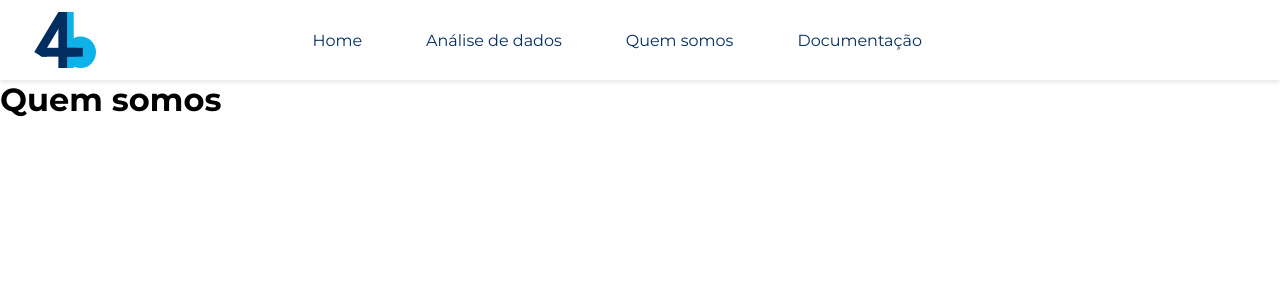
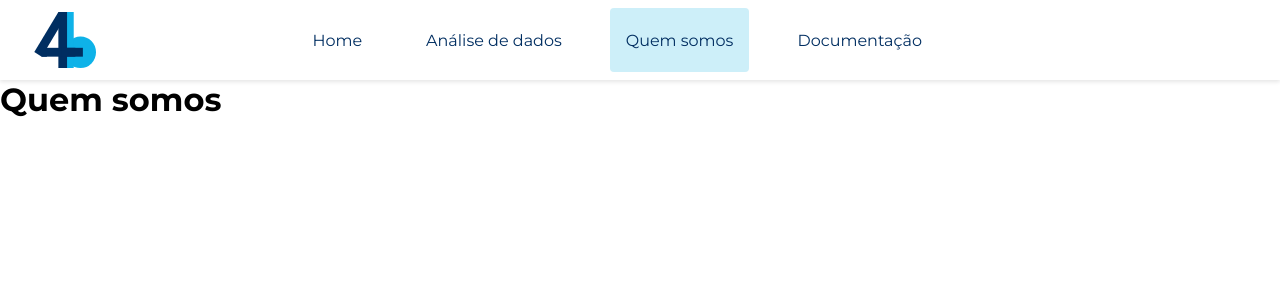
Before and after one commit to 4Banks/frontend, a React (Create React App) app: page /quemsomos in a window 1280 px wide. Shown: the top 300 px of the page. Built offline with nearby package versions, Linux system fonts and the light colour scheme; the HTML template or start-up script is replaced by a standard one.

Commit message:
feat(Header) Adiciona sinalização da página atual.

```diff
--- a/src/components/Header.js
+++ b/src/components/Header.js
@@ -1,10 +1,17 @@
 import { useRef } from "react";
+import { useLocation, Link } from "react-router-dom";
 import { FaBars, FaTimes } from "react-icons/fa";
 import logo from "../assets/logo.svg";
 import "../styles/main.css";
 
 function Header() {
 	const navRef = useRef();
+
+	const location = useLocation();
+
+	const isActive = (pathname) => {
+	  return location.pathname === pathname ? 'active' : '';
+	};
 
 	const showHeader = () => {
 		navRef.current.classList.toggle(
@@ -14,29 +21,27 @@ function Header() {
 
 	return (
 		<header>
-			<img src={logo} alt="Logo" className="nav-logo"/>
+		  <img src={logo} alt="Logo" className="nav-logo" />
 		  <nav ref={navRef}>
 			<ul>
-					<li>
-						<a href="/">Home</a>
+			  <li className={isActive('/')}>
+				<Link to="/">Home</Link>
 			  </li>
-					<li>
-						<a href="/analise">Análise de dados</a>
+			  <li className={isActive('/analise')}>
+				<Link to="/analise">Análise de dados</Link>
 			  </li>
-					<li>
-						<a href="/quemsomos">Quem somos</a>
+			  <li className={isActive('/quemsomos')}>
+				<Link to="/quemsomos">Quem somos</Link>
 			  </li>
-					<li>
-						<a href="/documentacao">Documentação</a>
+			  <li className={isActive('/documentacao')}>
+				<Link to="/documentacao">Documentação</Link>
 			  </li>
 			</ul>
 			<button className="nav-btn nav-close-btn" onClick={showHeader}>
 			  <FaTimes />
 			</button>
 		  </nav>
-			<button
-				className="nav-btn"
-				onClick={showHeader}>
+		  <button className="nav-btn" onClick={showHeader}>
 			<FaBars />
 		  </button>
 		</header>
--- a/src/styles/main.css
+++ b/src/styles/main.css
@@ -37,6 +37,11 @@ nav ul li {
     margin-right: 2rem;
     padding: 0 1rem;
     height: 100%;
+}
+
+nav ul li.active {
+    background-color: var(--quaternaryColor);
+    border-radius: 4px;
 }
 
 nav a {
```
Lines whose indentation alone changed are shown as unchanged.
